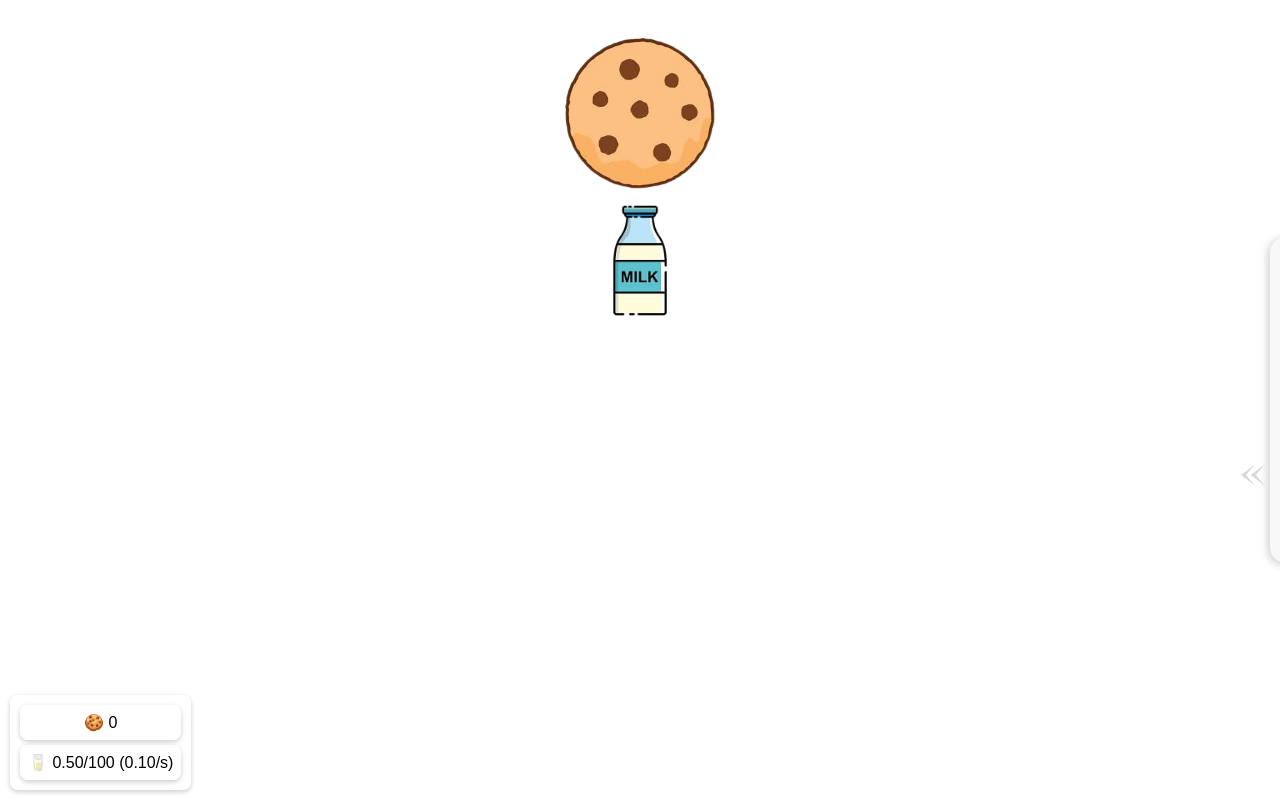
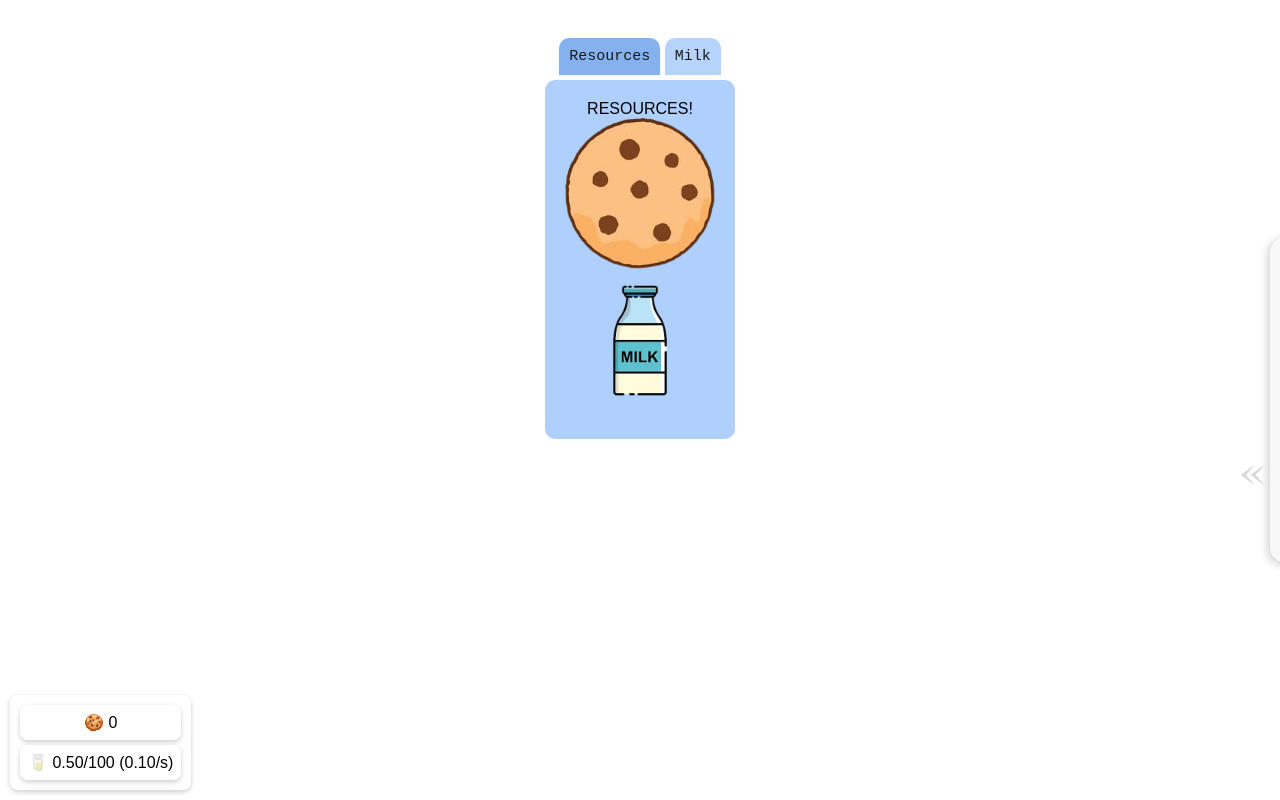
Before and after one commit to kur1ous/CookieClicker, a plain HTML site: page index.html in a window 1280 px wide. Drawn offline with Linux system fonts and the light colour scheme.

Commit message:
added tabs, redid a lot of css, added a few functions

```diff
--- a/index.html
+++ b/index.html
@@ -11,6 +11,20 @@
 
 <body>
     <div id="main_game_area">
+        <div id="left_area">
+            <div id="nav_tabs">
+                <button id="resource_tab" class="tab_button" onclick="resource_Tab_Click()">Resources</button>
+                <button id="milk_tab" class="tab_button" onclick="milk_Tab_Click()">Milk</button>
+
+            </div>
+
+            <div id="tab_content_area">
+                <div id="resource_content" class="tab_content">RESOURCES!</div>
+                <div id="milk_content" class="tab_content">MILK!</div>
+
+            </div>
+
+        </div>
         <div id="resource_area">
 
         </div>
--- a/main.js
+++ b/main.js
@@ -1,3 +1,60 @@
+//Prettify
+/**
+ * Converts a number into a more readable format suitable for display.
+ * @param {Number} number - number to convert
+ * @returns string representation of the number
+ */
+function prettify(number) {
+    // Thanks, Trimps!
+    if (!isFinite(number)) return "Infinity";
+    if (number >= 1000 && number < 10000) return Math.floor(number);
+    if (number == 0) return "0";
+    if (number < 0) return "-" + prettify(-number);
+    if (number < 0.005) return (+number).toExponential(2);
+
+
+    function prettifySub(number) {
+        number = parseFloat(number);
+        var floor = Math.floor(number);
+        if (number === floor) // number is an integer, just show it as-is
+            return number;
+        var precision = 3 - floor.toString().length; // use the right number of digits
+
+
+        return number.toFixed(precision);
+    }
+
+
+    var base = Math.floor(Math.log(number) / Math.log(1000));
+    if (base <= 0) return prettifySub(number);
+
+
+
+
+    number /= Math.pow(1000, base);
+    if (number >= 999.5) {
+        // 999.5 rounds to 1000 and we don’t want to show “1000K” or such
+        number /= 1000;
+        ++base;
+    }
+
+    var suffices = [
+        'K', 'M', 'B', 'T', 'Qa', 'Qi', 'Sx', 'Sp', 'Oc', 'No', 'Dc', 'Ud',
+        'Dd', 'Td', 'Qad', 'Qid', 'Sxd', 'Spd', 'Od', 'Nd', 'V', 'Uv', 'Dv',
+        'Tv', 'Qav', 'Qiv', 'Sxv', 'Spv', 'Ov', 'Nv', 'Tg', 'Utg', 'Dtg', 'Ttg',
+        'Qatg', 'Qitg', 'Sxtg', 'Sptg', 'Otg', 'Ntg', 'Qaa', 'Uqa', 'Dqa', 'Tqa',
+        'Qaqa', 'Qiqa', 'Sxqa', 'Spqa', 'Oqa', 'Nqa', 'Qia', 'Uqi', 'Dqi',
+        'Tqi', 'Qaqi', 'Qiqi', 'Sxqi', 'Spqi', 'Oqi', 'Nqi', 'Sxa', 'Usx',
+        'Dsx', 'Tsx', 'Qasx', 'Qisx', 'Sxsx', 'Spsx', 'Osx', 'Nsx', 'Spa',
+        'Usp', 'Dsp', 'Tsp', 'Qasp', 'Qisp', 'Sxsp', 'Spsp', 'Osp', 'Nsp',
+        'Og', 'Uog', 'Dog', 'Tog', 'Qaog', 'Qiog', 'Sxog', 'Spog', 'Oog',
+        'Nog', 'Na', 'Un', 'Dn', 'Tn', 'Qan', 'Qin', 'Sxn', 'Spn', 'On',
+        'Nn', 'Ct', 'Uc'
+    ];
+    var suffix = suffices[base - 1];
+    return prettifySub(number) + suffix;
+}
+
 class Resource {
     constructor(resourceName, pic, per_second = 0) {
         this.resourceName = resourceName;
@@ -22,7 +79,7 @@ class Resource {
 
         this.main.onclick = () => this.gather();
 
-        document.getElementById("resource_area").appendChild(this.main);
+        document.getElementById("resource_content").appendChild(this.main);
     }
 
     gather() {
@@ -130,6 +187,7 @@ class ResourceView {
 
 
 
+
 class Utility {
     constructor(name, cost, production, elementID, pic) {
         this.name = name;
@@ -176,7 +234,6 @@ class Utility {
 
         this.name_area.innerHTML = this.name;
 
-        // this.description_area.innerHTML = "Generic Description";
 
         this.production_area.innerHTML = "Produces ";
         this.production_area.appendChild(this.productionDisplay);
@@ -271,25 +328,33 @@ var utility = {
     amethystoven: new Utility("Amethyst Oven", 5000, 100, "amethystoven", "images/ovens/amethystoven.png")
 };
 
-// var oven = new Utility("Oven", 1, 1, "oven", "images/ovens/oven.png")
-// var silveroven = new Utility("Silver Oven", 2, 2, "silveroven", "images/ovens/silveroven.png")
-// var goldoven = new Utility("Gold Oven", 500, 5, "goldoven", "images/ovens/goldoven.png")
-// var platoven = new Utility("Platnium Oven", 1500, 15, "platoven", "images/ovens/platinumoven.png")
-// var amethystoven = new Utility("Amethyst Oven", 5000, 100, "amethystoven", "images/ovens/amethystoven.png")
 
 
-// // arrays
-// var utility = [
-//     oven,
-//     silveroven,
-//     goldoven,
-//     platoven,
-//     amethystoven
-// ];
+function set_Active_Tab(tabid) { //pass params tabid
+    let tabs = document.querySelectorAll(".tab_button"); //select all elements with the class "tab_button" (we also create an array here)
+    tabs.forEach(tab => { //calls the parent function for each element in the tabs array
+        tab.classList.remove("active_tab"); //removes class
+    });
+
+    document.getElementById(tabid).classList.add("active_tab"); // Add to the clicked tab
+    console.log(tabs);
+}
 
 
+function resource_Tab_Click() {
+    document.getElementById("resource_content").style.display = "";
+    document.getElementById("milk_content").style.display = "none";
+    set_Active_Tab("resource_tab");
 
+}
 
+function milk_Tab_Click() {
+    document.getElementById("resource_content").style.display = "none";
+    document.getElementById("milk_content").style.display = "";
+    set_Active_Tab("milk_tab");
+
+}
+resource_Tab_Click();
 
 var last_tick = Date.now();
 
@@ -339,65 +404,3 @@ window.setInterval(tick, 1000 / 60);
 
 
 //test
-
-
-
-
-
-
-//Prettify
-/**
- * Converts a number into a more readable format suitable for display.
- * @param {Number} number - number to convert
- * @returns string representation of the number
- */
-function prettify(number) {
-    // Thanks, Trimps!
-    if (!isFinite(number)) return "Infinity";
-    if (number >= 1000 && number < 10000) return Math.floor(number);
-    if (number == 0) return "0";
-    if (number < 0) return "-" + prettify(-number);
-    if (number < 0.005) return (+number).toExponential(2);
-
-
-    function prettifySub(number) {
-        number = parseFloat(number);
-        var floor = Math.floor(number);
-        if (number === floor) // number is an integer, just show it as-is
-            return number;
-        var precision = 3 - floor.toString().length; // use the right number of digits
-
-
-        return number.toFixed(precision);
-    }
-
-
-    var base = Math.floor(Math.log(number) / Math.log(1000));
-    if (base <= 0) return prettifySub(number);
-
-
-
-
-    number /= Math.pow(1000, base);
-    if (number >= 999.5) {
-        // 999.5 rounds to 1000 and we don’t want to show “1000K” or such
-        number /= 1000;
-        ++base;
-    }
-
-    var suffices = [
-        'K', 'M', 'B', 'T', 'Qa', 'Qi', 'Sx', 'Sp', 'Oc', 'No', 'Dc', 'Ud',
-        'Dd', 'Td', 'Qad', 'Qid', 'Sxd', 'Spd', 'Od', 'Nd', 'V', 'Uv', 'Dv',
-        'Tv', 'Qav', 'Qiv', 'Sxv', 'Spv', 'Ov', 'Nv', 'Tg', 'Utg', 'Dtg', 'Ttg',
-        'Qatg', 'Qitg', 'Sxtg', 'Sptg', 'Otg', 'Ntg', 'Qaa', 'Uqa', 'Dqa', 'Tqa',
-        'Qaqa', 'Qiqa', 'Sxqa', 'Spqa', 'Oqa', 'Nqa', 'Qia', 'Uqi', 'Dqi',
-        'Tqi', 'Qaqi', 'Qiqi', 'Sxqi', 'Spqi', 'Oqi', 'Nqi', 'Sxa', 'Usx',
-        'Dsx', 'Tsx', 'Qasx', 'Qisx', 'Sxsx', 'Spsx', 'Osx', 'Nsx', 'Spa',
-        'Usp', 'Dsp', 'Tsp', 'Qasp', 'Qisp', 'Sxsp', 'Spsp', 'Osp', 'Nsp',
-        'Og', 'Uog', 'Dog', 'Tog', 'Qaog', 'Qiog', 'Sxog', 'Spog', 'Oog',
-        'Nog', 'Na', 'Un', 'Dn', 'Tn', 'Qan', 'Qin', 'Sxn', 'Spn', 'On',
-        'Nn', 'Ct', 'Uc'
-    ];
-    var suffix = suffices[base - 1];
-    return prettifySub(number) + suffix;
-}
--- a/styles.css
+++ b/styles.css
@@ -28,6 +28,32 @@ body {
     box-shadow: 0 2px 5px rgba(0, 0, 0, 0.2);
     min-width: 100px;
     text-align: center;
+}
+
+
+
+/*tabs*/
+.tab_button {
+    opacity: 0.9;
+    background-color: #afcffc;
+    border: none;
+    border-top-left-radius: 10px;
+    border-top-right-radius: 10px;
+    padding:10px;
+    font-size: 15px;
+}
+.tab_button:hover {
+    background-color: rgb(203, 223, 251);
+}
+
+.tab_content {
+    background-color: #afcffc;
+    padding: 20px;
+    border-radius: 10px;
+}
+
+.active_tab {
+    background-color: #78a9ee !important;
 }
 
 
@@ -224,7 +250,6 @@ button {
 /* When hovering over the trigger area or the panel, slide it out */
 #utility_hover_zone:hover + #utility_area,
 #utility_area:hover {
-
     right: 0;
 }
 
```
